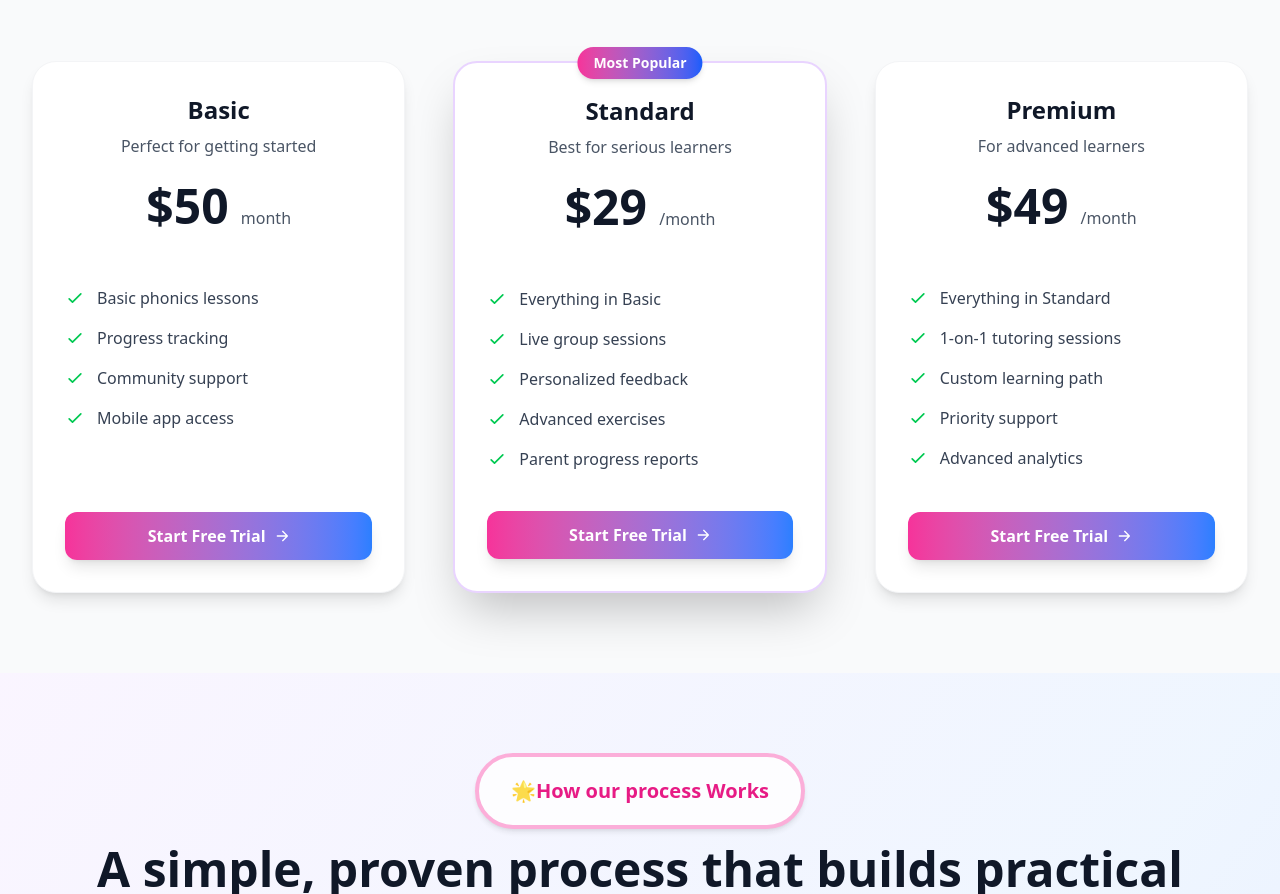
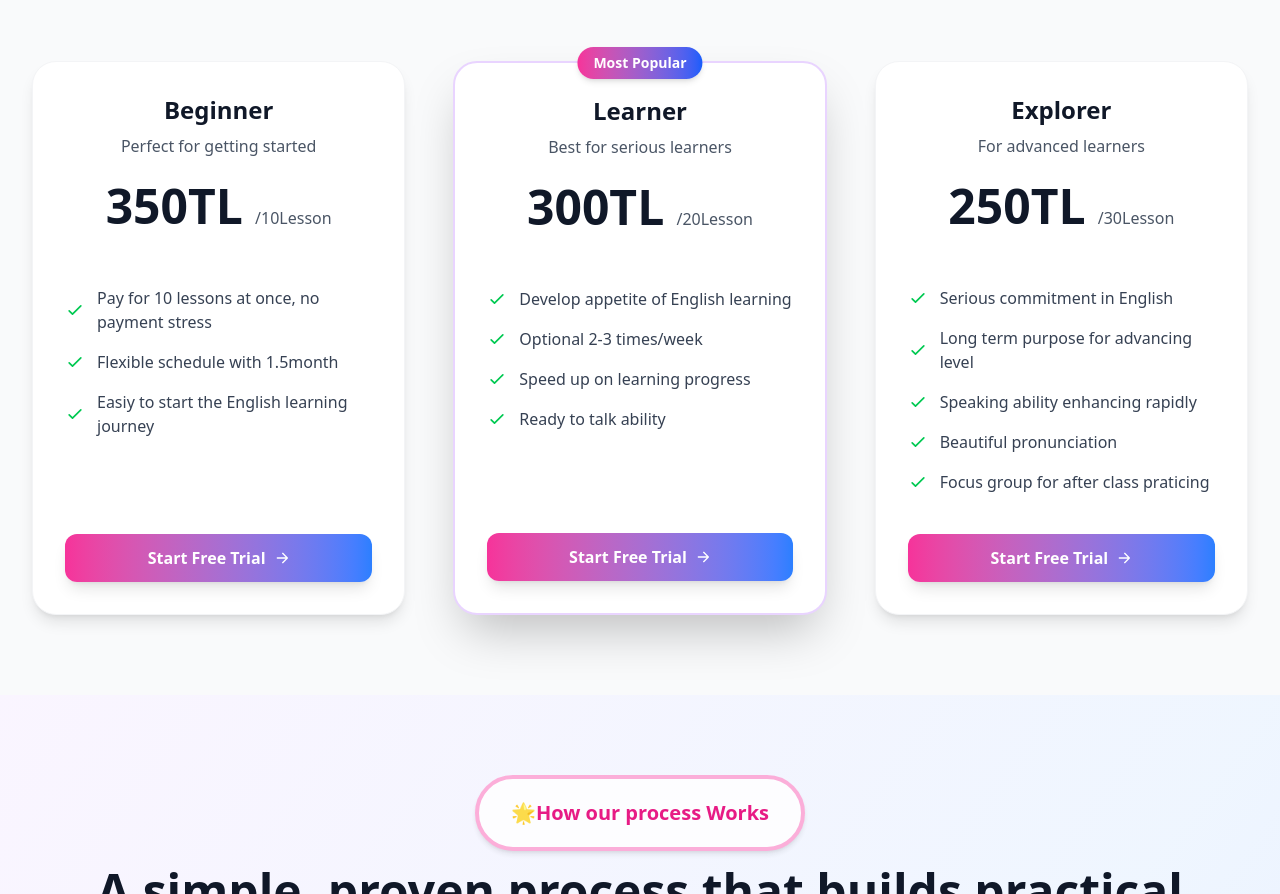
Before and after one commit to Hadilberavi/phonics, a website built with Vite: page src/courses.html in a window 1280 px wide. Shown: the part 1148-2042 px from the top of the page. Built offline with nearby package versions, Linux system fonts and the light colour scheme.

Commit message:
courses-edit

```diff
--- a/src/courses.html
+++ b/src/courses.html
@@ -627,17 +627,17 @@
       </div>
 
       <!-- Pricing Cards -->
-      <div class="grid md:grid-cols-3 gap-10 lg:gap-12 items-stretch">
+    <div class="grid md:grid-cols-3 gap-10 lg:gap-12 items-stretch">
         <!-- Basic Plan -->
         <div
           class="group relative bg-white rounded-3xl p-10 md:p-8 shadow-lg h-full flex flex-col justify-between hover:shadow-2xl transition-all duration-500 transform hover:-translate-y-2 hover:scale-[1.03] border border-gray-100 overflow-hidden">
           <div class="relative flex flex-col flex-grow">
             <div class="text-center mb-8">
-              <h4 class="text-2xl font-bold text-gray-900 mb-2">Basic</h4>
+              <h4 class="text-2xl font-bold text-gray-900 mb-2">Beginner</h4>
               <p class="text-gray-600 mb-6">Perfect for getting started</p>
               <div class="mb-6">
-                <span class="text-5xl font-bold text-gray-900">$50</span>
-                <span class="text-gray-600 ml-2">month</span>
+                <span class="text-5xl font-bold text-gray-900">350TL</span>
+                <span class="text-gray-600 ml-2">/10Lesson</span>
               </div>
             </div>
 
@@ -646,29 +646,29 @@
                 <svg class="w-5 h-5 text-green-500 flex-shrink-0" fill="none" stroke="currentColor" viewBox="0 0 24 24">
                   <path stroke-linecap="round" stroke-linejoin="round" stroke-width="2" d="M5 13l4 4L19 7"></path>
                 </svg>
-                <span class="text-gray-700">Basic phonics lessons</span>
+                <span class="text-gray-700">Pay for 10 lessons at once, no payment stress</span>
               </li>
               <li class="flex items-center gap-3">
                 <svg class="w-5 h-5 text-green-500 flex-shrink-0" fill="none" stroke="currentColor" viewBox="0 0 24 24">
                   <path stroke-linecap="round" stroke-linejoin="round" stroke-width="2" d="M5 13l4 4L19 7"></path>
                 </svg>
-                <span class="text-gray-700">Progress tracking</span>
+                <span class="text-gray-700">Flexible schedule with 1.5month</span>
               </li>
               <li class="flex items-center gap-3">
                 <svg class="w-5 h-5 text-green-500 flex-shrink-0" fill="none" stroke="currentColor" viewBox="0 0 24 24">
                   <path stroke-linecap="round" stroke-linejoin="round" stroke-width="2" d="M5 13l4 4L19 7"></path>
                 </svg>
-                <span class="text-gray-700">Community support</span>
+                <span class="text-gray-700">Easiy to start the English learning journey</span>
               </li>
-              <li class="flex items-center gap-3">
+              <!-- <li class="flex items-center gap-3">
                 <svg class="w-5 h-5 text-green-500 flex-shrink-0" fill="none" stroke="currentColor" viewBox="0 0 24 24">
                   <path stroke-linecap="round" stroke-linejoin="round" stroke-width="2" d="M5 13l4 4L19 7"></path>
                 </svg>
                 <span class="text-gray-700">Mobile app access</span>
-              </li>
+              </li> -->
             </ul>
 
-            <a href=""
+            <a href="biggner-details.html"
               class="w-full inline-flex items-center justify-center gap-2 px-6 py-3 rounded-xl font-semibold bg-gradient-to-r from-pink-500 to-blue-500 text-white hover:from-pink-400 hover:to-blue-400 transition-all duration-300 shadow-lg hover:shadow-xl">
               Start Free Trial
               <svg class="w-4 h-4" viewBox="0 0 24 24" fill="none" stroke="currentColor" stroke-width="2">
@@ -690,11 +690,11 @@
 
           <div class="relative flex flex-col flex-grow z-10">
             <div class="text-center mb-8">
-              <h4 class="text-2xl font-bold text-gray-900 mb-2">Standard</h4>
+              <h4 class="text-2xl font-bold text-gray-900 mb-2">Learner</h4>
               <p class="text-gray-600 mb-6">Best for serious learners</p>
               <div class="mb-6">
-                <span class="text-5xl font-bold text-gray-900">$29</span>
-                <span class="text-gray-600 ml-2">/month</span>
+                <span class="text-5xl font-bold text-gray-900">300TL</span>
+                <span class="text-gray-600 ml-2">/20Lesson</span>
               </div>
             </div>
 
@@ -703,35 +703,35 @@
                 <svg class="w-5 h-5 text-green-500 flex-shrink-0" fill="none" stroke="currentColor" viewBox="0 0 24 24">
                   <path stroke-linecap="round" stroke-linejoin="round" stroke-width="2" d="M5 13l4 4L19 7"></path>
                 </svg>
-                <span class="text-gray-700">Everything in Basic</span>
+                <span class="text-gray-700">Develop appetite of English learning</span>
               </li>
               <li class="flex items-center gap-3">
                 <svg class="w-5 h-5 text-green-500 flex-shrink-0" fill="none" stroke="currentColor" viewBox="0 0 24 24">
                   <path stroke-linecap="round" stroke-linejoin="round" stroke-width="2" d="M5 13l4 4L19 7"></path>
                 </svg>
-                <span class="text-gray-700">Live group sessions</span>
+                <span class="text-gray-700">Optional 2-3 times/week</span>
               </li>
               <li class="flex items-center gap-3">
                 <svg class="w-5 h-5 text-green-500 flex-shrink-0" fill="none" stroke="currentColor" viewBox="0 0 24 24">
                   <path stroke-linecap="round" stroke-linejoin="round" stroke-width="2" d="M5 13l4 4L19 7"></path>
                 </svg>
-                <span class="text-gray-700">Personalized feedback</span>
+                <span class="text-gray-700">Speed up on learning progress</span>
               </li>
               <li class="flex items-center gap-3">
                 <svg class="w-5 h-5 text-green-500 flex-shrink-0" fill="none" stroke="currentColor" viewBox="0 0 24 24">
                   <path stroke-linecap="round" stroke-linejoin="round" stroke-width="2" d="M5 13l4 4L19 7"></path>
                 </svg>
-                <span class="text-gray-700">Advanced exercises</span>
+                <span class="text-gray-700">Ready to talk ability</span>
               </li>
-              <li class="flex items-center gap-3">
+              <!-- <li class="flex items-center gap-3">
                 <svg class="w-5 h-5 text-green-500 flex-shrink-0" fill="none" stroke="currentColor" viewBox="0 0 24 24">
                   <path stroke-linecap="round" stroke-linejoin="round" stroke-width="2" d="M5 13l4 4L19 7"></path>
                 </svg>
                 <span class="text-gray-700">Parent progress reports</span>
-              </li>
+              </li> -->
             </ul>
 
-            <a href=""
+            <a href="Intermediate-details.html"
               class="w-full inline-flex items-center justify-center gap-2 px-6 py-3 rounded-xl font-semibold bg-gradient-to-r from-pink-500 to-blue-500 text-white hover:from-pink-400 hover:to-blue-400 transition-all duration-300 shadow-lg hover:shadow-xl">
               Start Free Trial
               <svg class="w-4 h-4" viewBox="0 0 24 24" fill="none" stroke="currentColor" stroke-width="2">
@@ -746,11 +746,11 @@
           class="group relative bg-white rounded-3xl p-10 md:p-8 shadow-lg h-full flex flex-col justify-between hover:shadow-2xl transition-all duration-500 transform hover:-translate-y-2 hover:scale-[1.03] border border-gray-100 overflow-hidden">
           <div class="relative flex flex-col flex-grow">
             <div class="text-center mb-8">
-              <h4 class="text-2xl font-bold text-gray-900 mb-2">Premium</h4>
+              <h4 class="text-2xl font-bold text-gray-900 mb-2">Explorer</h4>
               <p class="text-gray-600 mb-6">For advanced learners</p>
               <div class="mb-6">
-                <span class="text-5xl font-bold text-gray-900">$49</span>
-                <span class="text-gray-600 ml-2">/month</span>
+                <span class="text-5xl font-bold text-gray-900">250TL</span>
+                <span class="text-gray-600 ml-2">/30Lesson</span>
               </div>
             </div>
 
@@ -759,35 +759,35 @@
                 <svg class="w-5 h-5 text-green-500 flex-shrink-0" fill="none" stroke="currentColor" viewBox="0 0 24 24">
                   <path stroke-linecap="round" stroke-linejoin="round" stroke-width="2" d="M5 13l4 4L19 7"></path>
                 </svg>
-                <span class="text-gray-700">Everything in Standard</span>
+                <span class="text-gray-700">Serious commitment in English</span>
               </li>
               <li class="flex items-center gap-3">
                 <svg class="w-5 h-5 text-green-500 flex-shrink-0" fill="none" stroke="currentColor" viewBox="0 0 24 24">
                   <path stroke-linecap="round" stroke-linejoin="round" stroke-width="2" d="M5 13l4 4L19 7"></path>
                 </svg>
-                <span class="text-gray-700">1-on-1 tutoring sessions</span>
+                <span class="text-gray-700">Long term purpose for advancing level</span>
               </li>
               <li class="flex items-center gap-3">
                 <svg class="w-5 h-5 text-green-500 flex-shrink-0" fill="none" stroke="currentColor" viewBox="0 0 24 24">
                   <path stroke-linecap="round" stroke-linejoin="round" stroke-width="2" d="M5 13l4 4L19 7"></path>
                 </svg>
-                <span class="text-gray-700">Custom learning path</span>
+                <span class="text-gray-700">Speaking ability enhancing rapidly</span>
               </li>
               <li class="flex items-center gap-3">
                 <svg class="w-5 h-5 text-green-500 flex-shrink-0" fill="none" stroke="currentColor" viewBox="0 0 24 24">
                   <path stroke-linecap="round" stroke-linejoin="round" stroke-width="2" d="M5 13l4 4L19 7"></path>
                 </svg>
-                <span class="text-gray-700">Priority support</span>
+                <span class="text-gray-700">Beautiful pronunciation</span>
               </li>
               <li class="flex items-center gap-3">
                 <svg class="w-5 h-5 text-green-500 flex-shrink-0" fill="none" stroke="currentColor" viewBox="0 0 24 24">
                   <path stroke-linecap="round" stroke-linejoin="round" stroke-width="2" d="M5 13l4 4L19 7"></path>
                 </svg>
-                <span class="text-gray-700">Advanced analytics</span>
+                <span class="text-gray-700">Focus group for after class praticing</span>
               </li>
             </ul>
 
-            <a href=""
+            <a href="Advanced-details.html"
               class="w-full inline-flex items-center justify-center gap-2 px-6 py-3 rounded-xl font-semibold bg-gradient-to-r from-pink-500 to-blue-500 text-white hover:from-pink-400 hover:to-blue-400 transition-all duration-300 shadow-lg hover:shadow-xl">
               Start Free Trial
               <svg class="w-4 h-4" viewBox="0 0 24 24" fill="none" stroke="currentColor" stroke-width="2">
```
